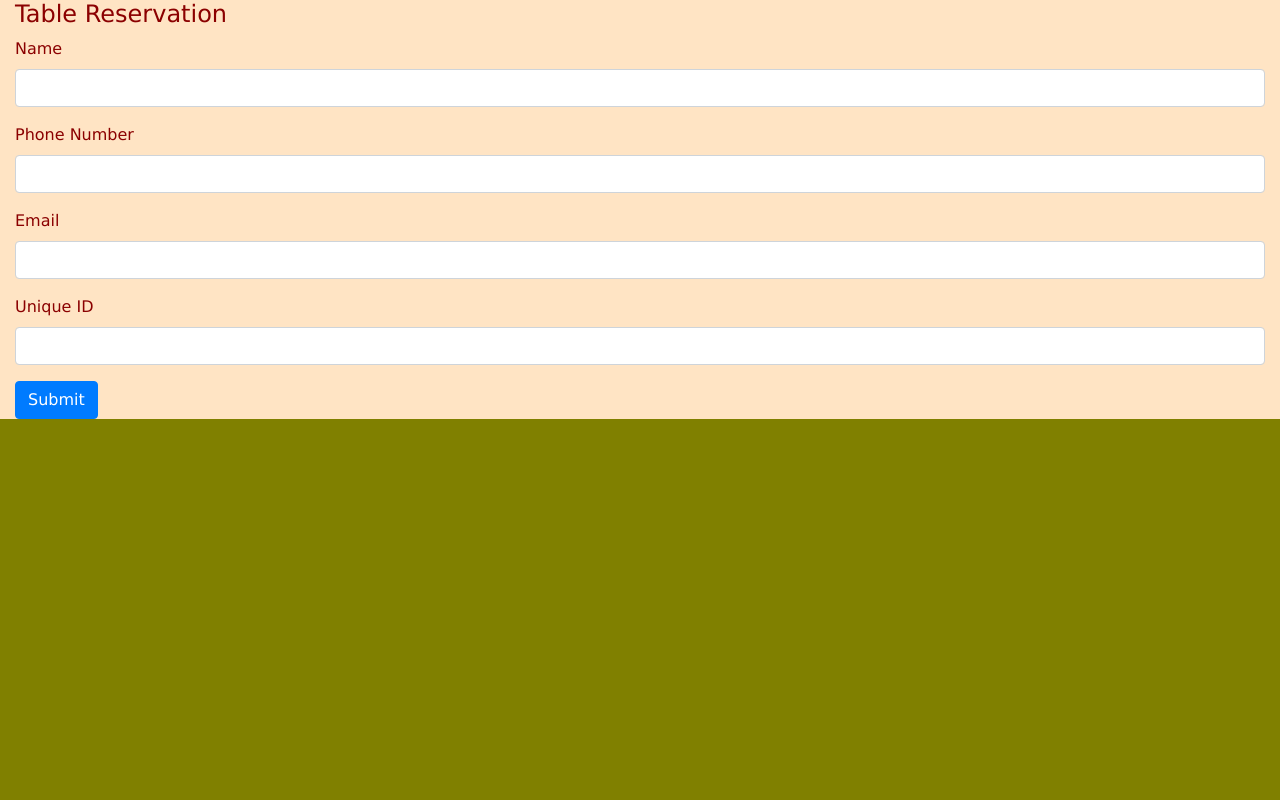
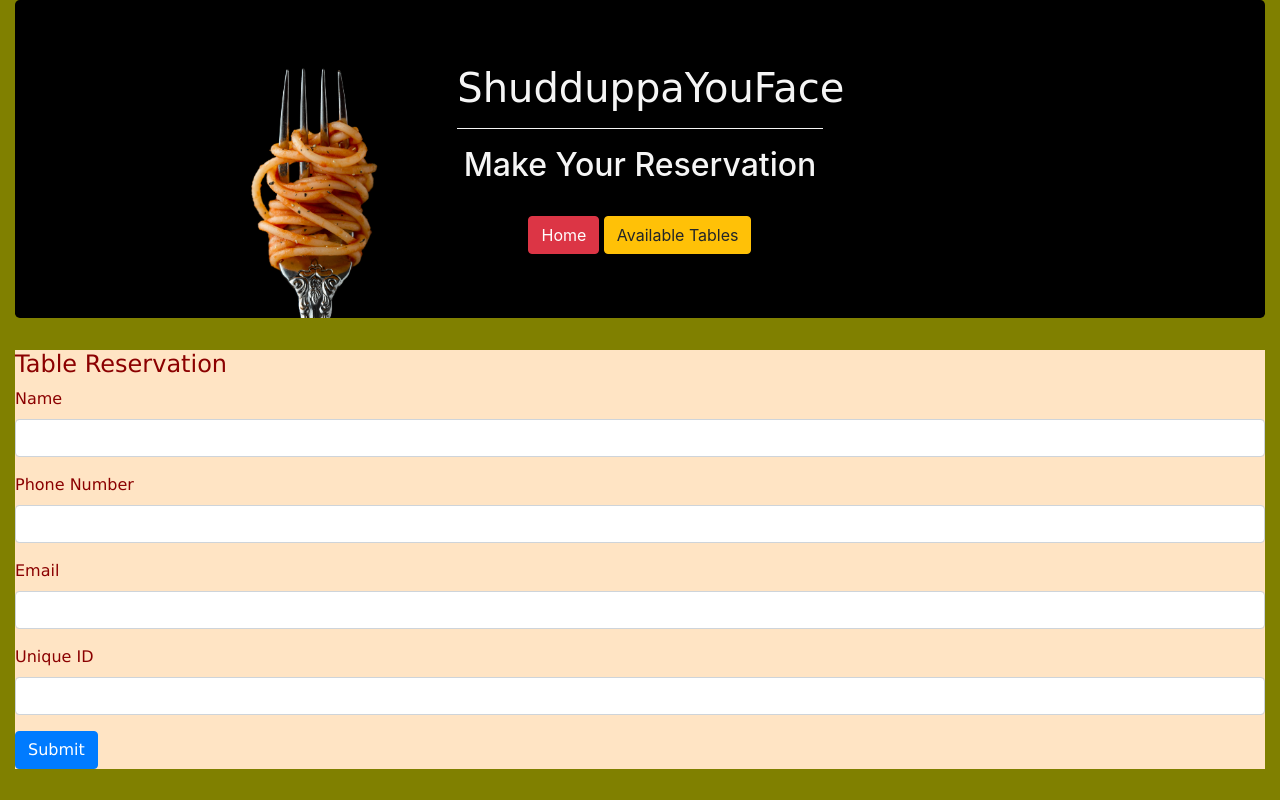
Before and after one commit to ZNaddaf/ShudduppaYouFace, a website: page reserve.html in a window 1280 px wide. Drawn offline with nearby package versions, Linux system fonts and the light colour scheme.

Commit message:
fixed up resererve.html

```diff
--- a/Assets/style.css
+++ b/Assets/style.css
@@ -1,6 +1,23 @@
 body {
     background-color: olive;
 }
+.jumbotron {
+    background-image: url(./Images/mae-mu-Pvclb-iHHYY-unsplash.jpg);
+    background-position-x: 15%;
+    background-size: 25%;
+    background-repeat: no-repeat;
+    background-color: #000000;
+    color: whitesmoke;
+}
+
+hr {
+    display: block;
+    height: 1px;
+    /* width: 25%; */
+    border: 0;
+    border-top: 1px solid whitesmoke;
+    margin: 1em 0;
+    padding: 0; }
 
 main {
     background-color: bisque ;
--- a/reserve.html
+++ b/reserve.html
@@ -21,11 +21,28 @@
 </head>
 
 <body>
-    <main>
-        <div class="container-fluid">
+
+    <!-- Main Body Container -->
+    <div class="container-fluid">
+
+        <!-- Header with image -->
+        <div class="jumbotron text-center">
+            <div class="container col-sm-4">
+                <h1>ShudduppaYouFace</h1>
+                <hr align="center">
+                <h2>Make Your Reservation</h2>
+                <br>
+                <button id="reservation" class="btn btn-danger">Home</button>
+                <button id="tables" class="btn btn-warning">Available Tables</button>
+            </div>
+        </div>
+
+
+        <main>
             <div class="content waitList">
-                <div class="row">
+                <div class="row align-items-center">
                     <div class="col-sm-12">
+                        <!-- Table Form goes here -->
                         <div class="panel panel-default">
                             <div class="panel heading">
                                 <h4 class="panel-title"> Table Reservation</h4>
@@ -56,14 +73,14 @@
                         </div>
                     </div>
 
-
                 </div>
 
+
             </div>
-        </div>
-    </main>
+    </div>
     <script type="text/javascript"></script>
 
+    </main>
 </body>
 
 </html>
```
Also changed, not shown: home.html (+2 -1 lines).
